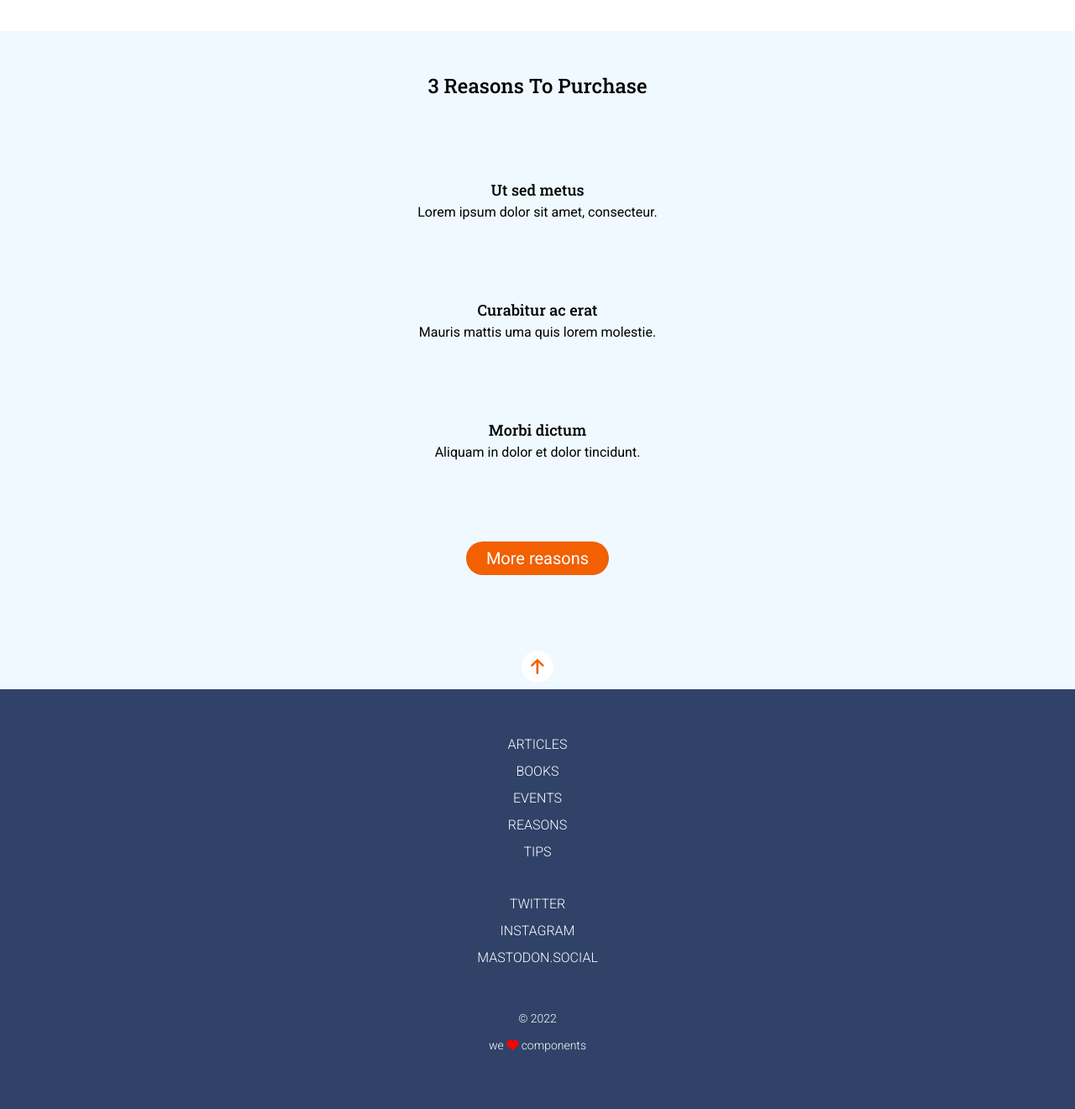
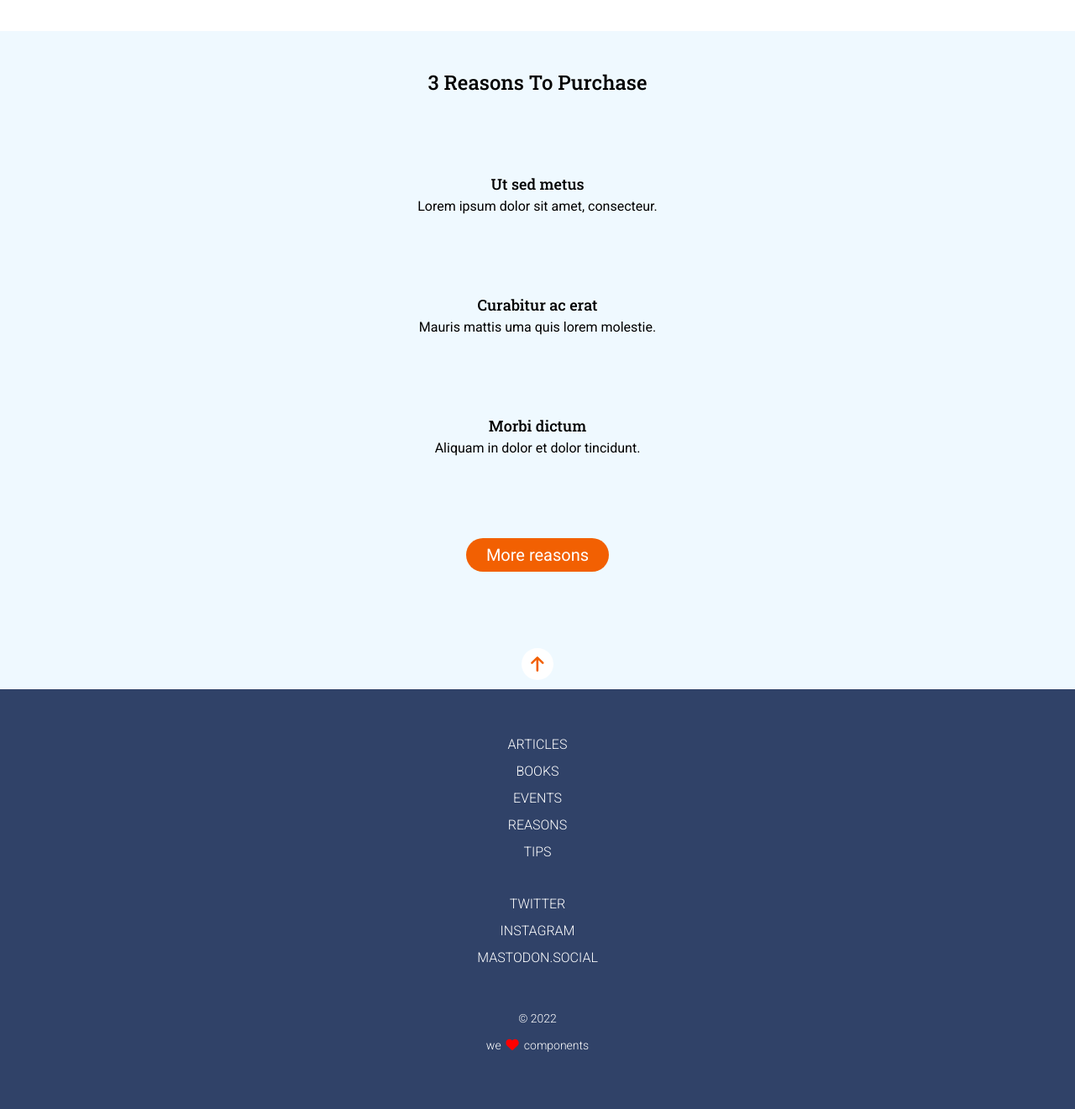
Before and after one commit to Adalab/modulo-1-evaluacion-final-ninawan9, a website: page src/html/index.html in a window 1280 px wide. Shown: the part 949-2270 px from the top of the page at 84% size. Drawn offline with nearby package versions, Linux system fonts and the light colour scheme; files that its build step writes are made by us from their sources; files whose address does not match are found by name.

Commit message:
Update final mobile version

```diff
--- a/src/html/index.html
+++ b/src/html/index.html
@@ -10,6 +10,8 @@
       href="https://fonts.googleapis.com/css2?family=Roboto+Slab:wght@100;200;300;400;500;600;700;800;900&family=Roboto:ital,wght@0,100;0,300;0,400;0,500;0,700;0,900;1,100;1,300;1,400;1,500;1,700;1,900&display=swap"
       rel="stylesheet"
     />
+
+    <link rel="stylesheet" href="https://cdn.jsdelivr.net/npm/animate.css@3.5.2/animate.min.css" >
 
     <script
       src="https://kit.fontawesome.com/f33e4b3d3c.js"
@@ -24,7 +26,7 @@
        <!--HEADER-->
 
     <header>
-      <div class="background">
+      <div id="inicio" class="background">
       <nav class="nav-burger-menu">
         <a href="https://www.adalab.es"><img src="./assets/images/ico-menu.svg" class="icon-burger-menu"
           alt="Menu"/></a>
@@ -34,11 +36,10 @@
         <h1 class="header-title">anonymous proxy</h1>
         <p class="header-subtitle">In hac habitasse platea dictumst.</p>
 
-
-        <img
+        <a href="#reasons-to"><img
         src="./assets/images/ico-scroll-down.svg"
         class="icon-arrow-down"
-        alt="Page Down"/>
+        alt="Page Down"/></a>
 
     </div>
       </section>
@@ -66,9 +67,7 @@
            <!--Section2-->
 
            <section class="container-large">
-           <div class="container-title">
-            <h2 class="section-main-title-2">3 reasons to purchase</h2>
-           </div>
+        <h2 id="reasons-to" class="section-main-title-2">3 reasons to purchase</h2>
 
                <!--Section3-->
 
@@ -98,10 +97,10 @@
                             <div class="container-button-large">
                             <a class="button-large-inside" href="http://adalab.es">More reasons</a></div>
 
-                            <img
+                            <a href="#inicio"><img
                             src="./assets/images/ico-arrow.svg"
                             class="icon-arrow-up"
-                            alt="Page Up"/>
+                            alt="Page Up"/></a>
 
             </main>
         </section>
@@ -132,12 +131,9 @@
 
       <div class="nav-div-small-text">
        <p class="footer-small-text">&copy; 2022</p>
-       <p class="footer-small-text-love">we <i class="fa-sharp fa-solid fa-heart"></i> components</p>
+       <p class="footer-small-text-love">we <i class="fa-sharp fa-solid fa-heart animated__animated animate__bounceOut"></i> components</p>
       </div>
-
           </nav>
-
       </footer>
-
     </body>
     </html>
--- a/src/scss/main.scss
+++ b/src/scss/main.scss
@@ -139,19 +139,13 @@ header {
   text-transform: capitalize;
 }
 
-.container-title {
-  display: grid;
-  text-align: center;
-  line-height: 50px;
-}
-
 .section-main-title-2 {
   color: #000000;
   font-family: "Roboto Slab", serif;
   font-size: 24px;
   font-weight: 500;
   text-transform: capitalize;
-  padding: 15px;
+  padding: 24px;
 }
 
 // SECTION 3
@@ -284,5 +278,9 @@ header {
 
 .fa-heart {
   color: red;
+  margin: 0 0.2rem;
+  animation: bounceOut; /* referring directly to the animation's @keyframe declaration */
+  animation-duration: 2s; /* don't forget to set a duration! */
+  animation-iteration-count: infinite;
   cursor: pointer;
 }
```
